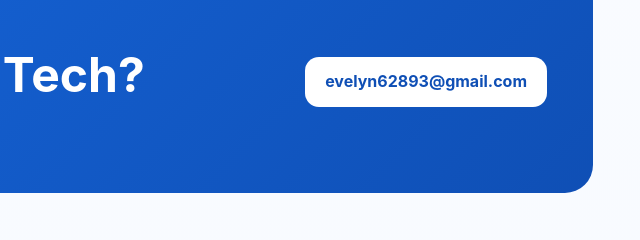
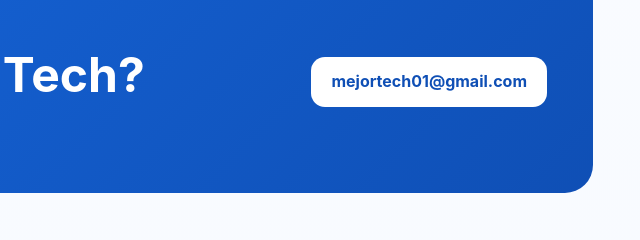
Before and after one commit to Emanuel628/Mejor-Tech, a website: page public/index.html in a window 1280 px wide. Shown: the part 1703-1943 px from the top of the page, 637-1277 px from the left. Drawn offline with Linux system fonts and the light colour scheme.

Commit message:
Update Mejor Tech contact email

```diff
--- a/public/index.html
+++ b/public/index.html
@@ -36,7 +36,7 @@
           </p>
           <div class="hero-actions">
             <a class="button primary" href="#products">View our products</a>
-            <a class="button secondary" href="mailto:evelyn62893@gmail.com">Contact us</a>
+            <a class="button secondary" href="mailto:mejortech01@gmail.com">Contact us</a>
           </div>
         </div>
 
@@ -118,7 +118,7 @@
           <h2>Questions about Mejor Tech?</h2>
           <p>Reach us by email and we will respond as soon as possible.</p>
         </div>
-        <a class="button light" href="mailto:evelyn62893@gmail.com">evelyn62893@gmail.com</a>
+        <a class="button light" href="mailto:mejortech01@gmail.com">mejortech01@gmail.com</a>
       </section>
     </main>
 
```
